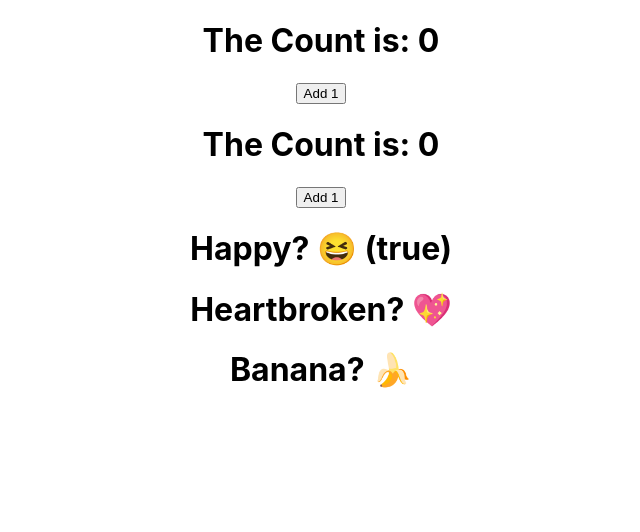
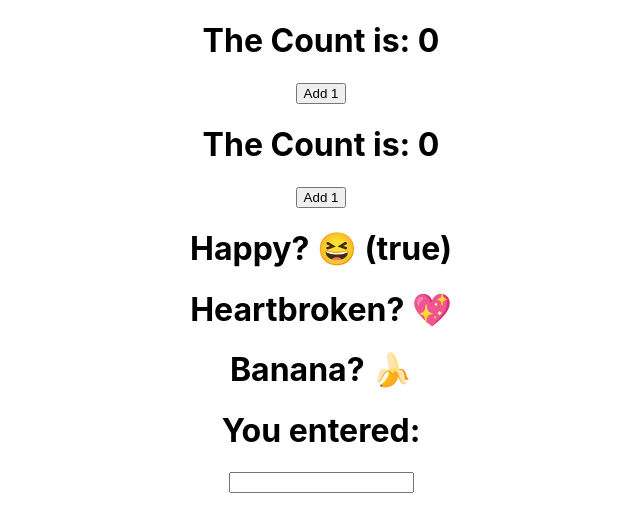
Before and after one commit to super8989/React_hooks_intro, a React (Create React App) app: page / in a window 1280 px wide. Shown: the top 532 px of the page, without its empty margins (319-959 px from the left). Built offline with nearby package versions, Linux system fonts and the light colour scheme.

Commit message:
created a SimpleFormClass that uses class for a simple form input

```diff
--- a/src/App.js
+++ b/src/App.js
@@ -2,6 +2,7 @@
 import CounterClass from "./CounterClass";
 import CounterHooks from "./CounterHooks";
 import Toggler from "./Toggler";
+import SimpleFormClass from "./SimpleFormClass";
 import "./App.css";
 
 function App() {
@@ -10,6 +11,7 @@
 			<CounterClass />
 			<CounterHooks />
 			<Toggler />
+			<SimpleFormClass />
 		</div>
 	);
 }
--- /dev/null
+++ b/src/SimpleFormClass.js
@@ -0,0 +1,30 @@
+import React, { Component } from "react";
+
+class SimpleFormClass extends Component {
+	constructor(props) {
+		super(props);
+		this.state = {
+			email: ""
+		};
+		this.handleChange = this.handleChange.bind(this);
+	}
+
+	handleChange(e) {
+		this.setState({ email: e.target.value });
+	}
+
+	render() {
+		return (
+			<div>
+				<h1>You entered: {this.state.email}</h1>
+				<input
+					type='text'
+					value={this.state.email}
+					onChange={this.handleChange}
+				/>
+			</div>
+		);
+	}
+}
+
+export default SimpleFormClass;
```
